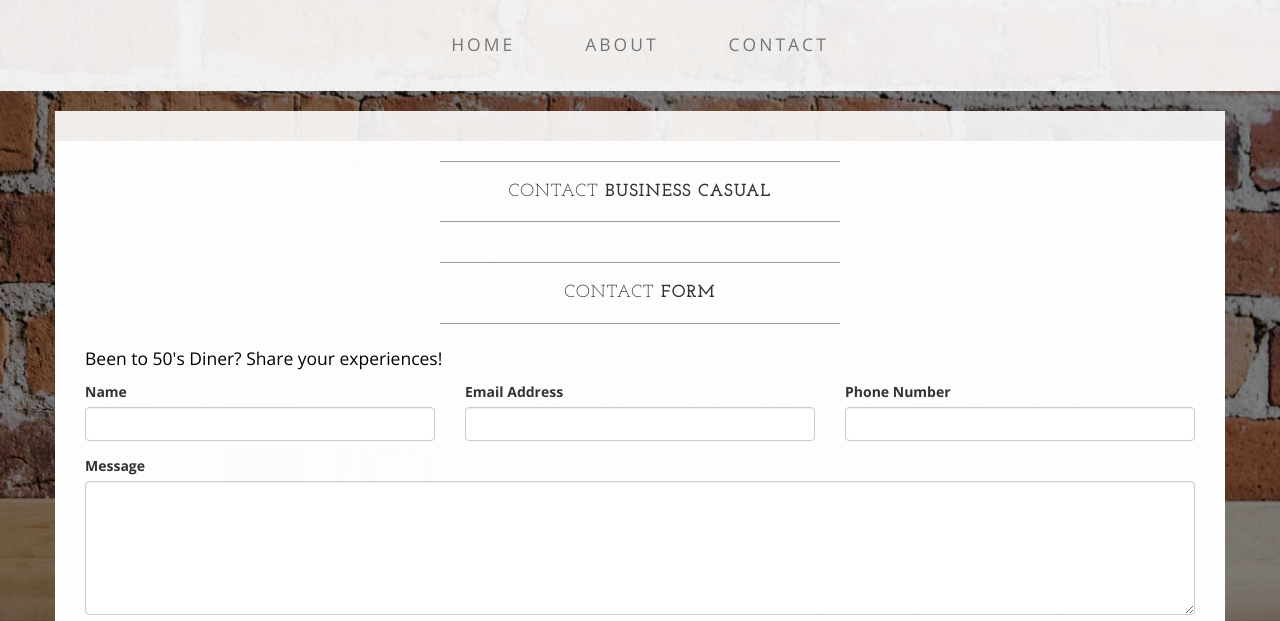
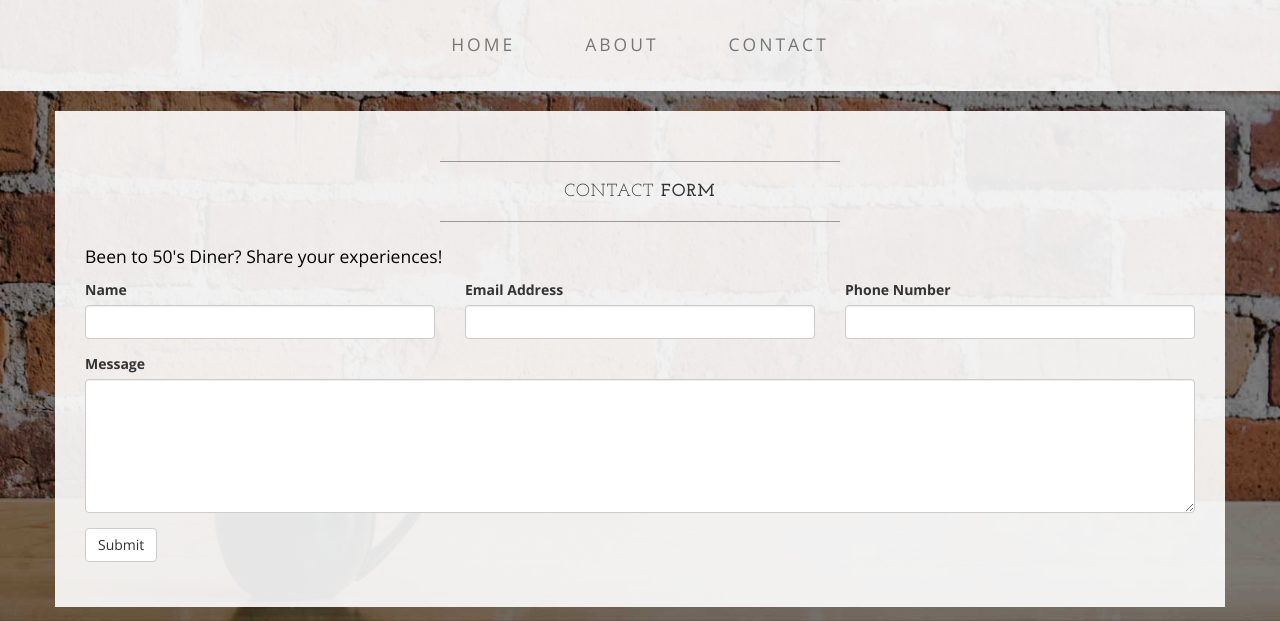
Before and after one commit to cessrunas/50-s-Diner, a plain HTML site: page contact.html in a window 1280 px wide. Shown: the part 179-800 px from the top of the page. Drawn offline with nearby package versions, Linux system fonts and the light colour scheme.

Commit message:
Update contact.html

```diff
--- a/contact.html
+++ b/contact.html
@@ -9,7 +9,7 @@
     <meta name="description" content="">
     <meta name="author" content="">
 
-    <title>Contact - Business Casual</title>
+    <title>Contact - 50's Diner</title>
 
     <!-- Bootstrap Core CSS -->
     <link href="css/bootstrap.min.css" rel="stylesheet">
@@ -71,16 +71,6 @@
 
     <div class="container">
 
-        <div class="row">
-            <div class="box">
-                <div class="col-lg-12">
-                    <hr>
-                    <h2 class="intro-text text-center">Contact
-                        <strong>business casual</strong>
-                    </h2>
-                    <hr>
-                </div>
-
                 <div class="row">
             <div class="box">
                 <div class="col-lg-12">
```
